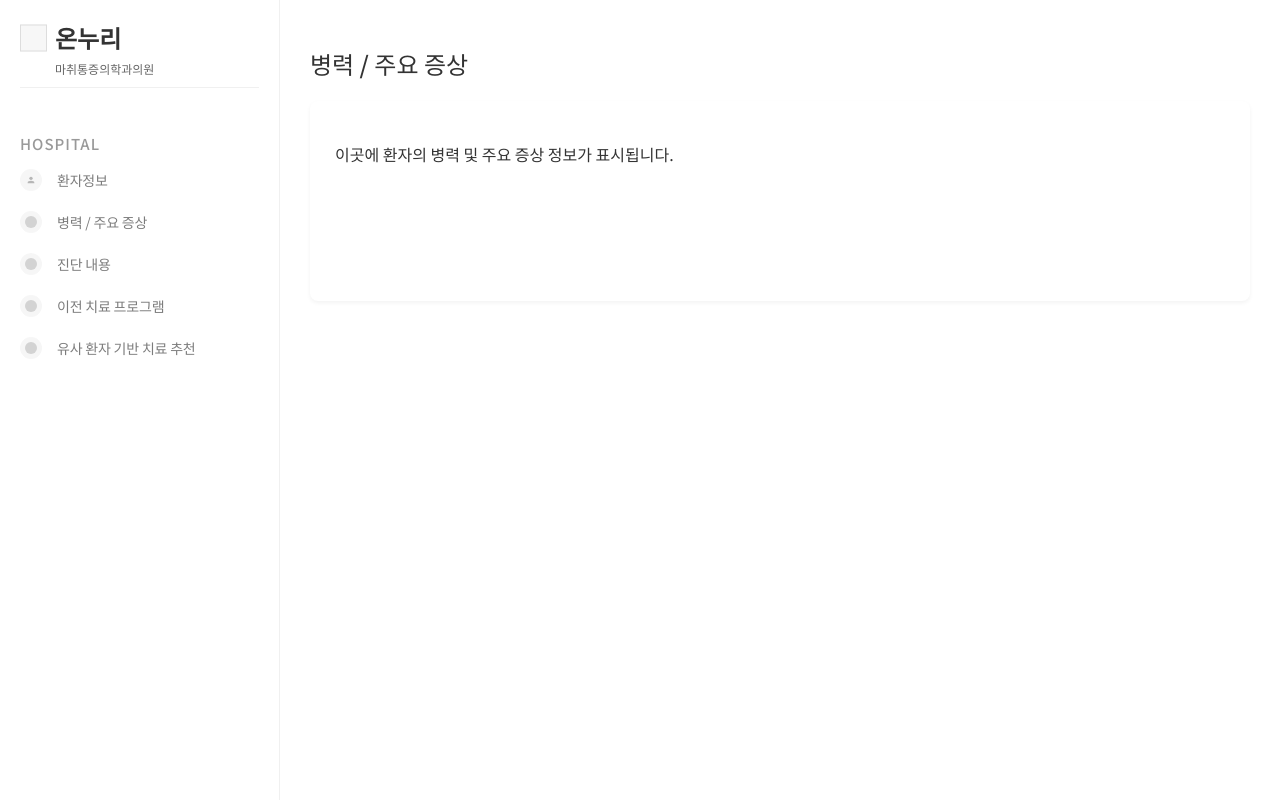
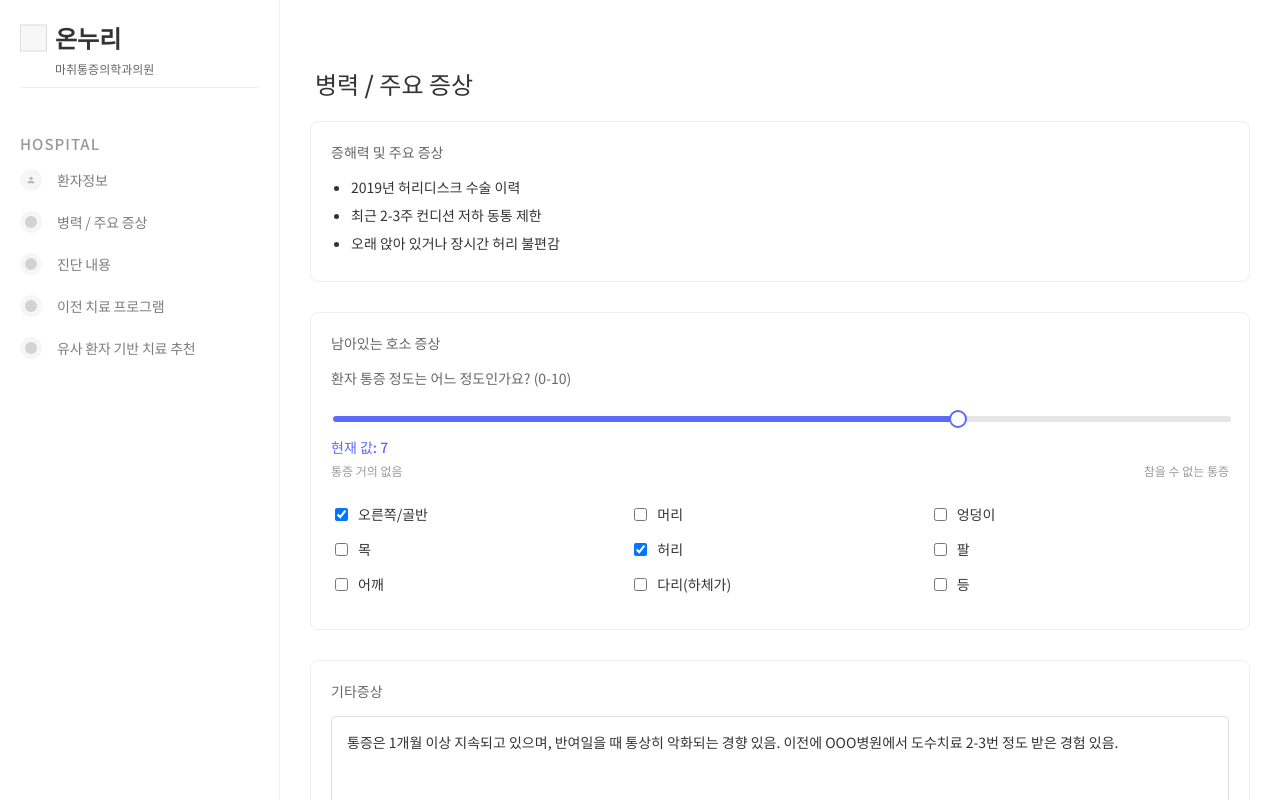
Before and after one commit to HY-DataScience/client, a React (Create React App) app: page /history in a window 1280 px wide. Built offline with nearby package versions, Linux system fonts and the light colour scheme.

Commit message:
feat: 설문조사 자동 생성 칸 구성

```diff
--- a/src/pages/History.css
+++ b/src/pages/History.css
@@ -1,5 +1,5 @@
 .history-page {
-  padding: 0;
+  padding: 20px 0 0 0;
 }
 
 .history-page h1 {
@@ -7,12 +7,150 @@
   color: #333;
   margin-bottom: 20px;
   font-weight: 500;
+  padding-left: 5px;
 }
 
 .history-content {
   background-color: white;
-  border-radius: 8px;
-  padding: 25px;
-  box-shadow: 0 2px 4px rgba(0, 0, 0, 0.05);
+  border-radius: 0;
+  padding: 0;
+  box-shadow: none;
   min-height: 200px;
 }
+
+.section {
+  margin-bottom: 30px;
+  border: 1px solid #eee;
+  border-radius: 8px;
+  padding: 20px;
+  background-color: #fff;
+}
+
+.section-title {
+  font-size: 14px;
+  color: #666;
+  margin-top: 0;
+  margin-bottom: 15px;
+  font-weight: normal;
+}
+
+/* 증해력 및 주요 증상 */
+.symptoms-list ul {
+  padding-left: 20px;
+  margin: 0;
+}
+
+.symptoms-list li {
+  margin-bottom: 8px;
+  color: #333;
+  font-size: 14px;
+}
+
+/* 호소 증상 */
+.pain-level {
+  margin-bottom: 25px;
+}
+
+.slider-label {
+  font-size: 14px;
+  color: #666;
+  margin-bottom: 15px;
+}
+
+.slider-container {
+  position: relative;
+  margin-bottom: 5px;
+}
+
+.pain-slider {
+  width: 100%;
+  height: 6px;
+  -webkit-appearance: none;
+  appearance: none;
+  background: linear-gradient(to right, #5d6af8 70%, #e6e6e6 70%);
+  outline: none;
+  border-radius: 3px;
+}
+
+.pain-slider::-webkit-slider-thumb {
+  -webkit-appearance: none;
+  appearance: none;
+  width: 18px;
+  height: 18px;
+  border-radius: 50%;
+  background: white;
+  border: 2px solid #5d6af8;
+  cursor: pointer;
+}
+
+.slider-value {
+  margin-top: 10px;
+  font-size: 14px;
+  color: #5d6af8;
+  font-weight: 500;
+}
+
+.slider-labels {
+  display: flex;
+  justify-content: space-between;
+  font-size: 12px;
+  color: #999;
+  margin-top: 5px;
+}
+
+/* 체크박스 그리드 */
+.checkbox-grid {
+  margin-top: 20px;
+}
+
+.checkbox-row {
+  display: flex;
+  margin-bottom: 15px;
+}
+
+.checkbox-label {
+  display: flex;
+  align-items: center;
+  flex: 1;
+  font-size: 14px;
+  color: #333;
+  cursor: pointer;
+}
+
+.checkbox-label input {
+  margin-right: 10px;
+}
+
+/* 기타 증상 */
+.symptoms-textarea {
+  width: 100%;
+  padding: 15px;
+  font-size: 14px;
+  border: 1px solid #e0e0e0;
+  border-radius: 4px;
+  resize: none;
+  font-family: inherit;
+  color: #333;
+}
+
+/* 버튼 */
+.action-buttons {
+  display: flex;
+  justify-content: flex-end;
+  margin-top: 20px;
+}
+
+.save-btn {
+  background-color: #5d6af8;
+  color: white;
+  border: none;
+  padding: 10px 30px;
+  border-radius: 4px;
+  font-size: 15px;
+  cursor: pointer;
+  transition: background-color 0.2s;
+}
+
+.save-btn:hover {
+  background-color: #4a57e5;
+}
--- a/src/pages/History.js
+++ b/src/pages/History.js
@@ -1,12 +1,182 @@
-import React from 'react';
+import React, { useState } from 'react';
 import './History.css';
 
 const History = () => {
+  const [painLevel, setPainLevel] = useState(7);
+
+  // 통증 부위 체크박스 상태
+  const [painAreas, setPainAreas] = useState({
+    rightPelvis: true,
+    back: false,
+    neck: false,
+    shoulders: false,
+    legs: false,
+    head: false,
+    waist: true,
+    arms: false,
+    hips: false
+  });
+
+  // 통증 부위 체크박스 핸들러
+  const handlePainAreaChange = (area) => {
+    setPainAreas({
+      ...painAreas,
+      [area]: !painAreas[area]
+    });
+  };
+
+  // 통증 정도 슬라이더 핸들러
+  const handlePainLevelChange = (e) => {
+    setPainLevel(e.target.value);
+  };
+
+  // 임시 데이터 - 병력 및 주요 증상
+  const medicalHistory = [
+    '2019년 허리디스크 수술 이력',
+    '최근 2-3주 컨디션 저하 동통 제한',
+    '오래 앉아 있거나 장시간 허리 불편감'
+  ];
+
+  // 임시 데이터 - 기타 증상
+  const otherSymptoms = '통증은 1개월 이상 지속되고 있으며, 반여일을 때 통상히 악화되는 경향 있음. 이전에 OOO병원에서 도수치료 2-3번 정도 받은 경험 있음.';
+
   return (
     <div className="history-page">
       <h1>병력 / 주요 증상</h1>
+
       <div className="history-content">
-        <p>이곳에 환자의 병력 및 주요 증상 정보가 표시됩니다.</p>
+        <div className="section">
+          <h3 className="section-title">증해력 및 주요 증상</h3>
+          <div className="symptoms-list">
+            <ul>
+              {medicalHistory.map((symptom, index) => (
+                <li key={index}>{symptom}</li>
+              ))}
+            </ul>
+          </div>
+        </div>
+
+        <div className="section">
+          <h3 className="section-title">남아있는 호소 증상</h3>
+
+          <div className="pain-level">
+            <p className="slider-label">환자 통증 정도는 어느 정도인가요? (0-10)</p>
+            <div className="slider-container">
+              <input
+                type="range"
+                min="0"
+                max="10"
+                value={painLevel}
+                onChange={handlePainLevelChange}
+                className="pain-slider"
+              />
+              <div className="slider-value">현재 값: {painLevel}</div>
+            </div>
+            <div className="slider-labels">
+              <span>통증 거의 없음</span>
+              <span>참을 수 없는 통증</span>
+            </div>
+          </div>
+
+          <div className="pain-areas">
+            <div className="checkbox-grid">
+              <div className="checkbox-row">
+                <label className="checkbox-label">
+                  <input
+                    type="checkbox"
+                    checked={painAreas.rightPelvis}
+                    onChange={() => handlePainAreaChange('rightPelvis')}
+                  />
+                  오른쪽/골반
+                </label>
+                <label className="checkbox-label">
+                  <input
+                    type="checkbox"
+                    checked={painAreas.head}
+                    onChange={() => handlePainAreaChange('head')}
+                  />
+                  머리
+                </label>
+                <label className="checkbox-label">
+                  <input
+                    type="checkbox"
+                    checked={painAreas.hips}
+                    onChange={() => handlePainAreaChange('hips')}
+                  />
+                  엉덩이
+                </label>
+              </div>
+              <div className="checkbox-row">
+                <label className="checkbox-label">
+                  <input
+                    type="checkbox"
+                    checked={painAreas.neck}
+                    onChange={() => handlePainAreaChange('neck')}
+                  />
+                  목
+                </label>
+                <label className="checkbox-label">
+                  <input
+                    type="checkbox"
+                    checked={painAreas.waist}
+                    onChange={() => handlePainAreaChange('waist')}
+                  />
+                  허리
+                </label>
+                <label className="checkbox-label">
+                  <input
+                    type="checkbox"
+                    checked={painAreas.arms}
+                    onChange={() => handlePainAreaChange('arms')}
+                  />
+                  팔
+                </label>
+              </div>
+              <div className="checkbox-row">
+                <label className="checkbox-label">
+                  <input
+                    type="checkbox"
+                    checked={painAreas.shoulders}
+                    onChange={() => handlePainAreaChange('shoulders')}
+                  />
+                  어깨
+                </label>
+                <label className="checkbox-label">
+                  <input
+                    type="checkbox"
+                    checked={painAreas.legs}
+                    onChange={() => handlePainAreaChange('legs')}
+                  />
+                  다리(하체가)
+                </label>
+                <label className="checkbox-label">
+                  <input
+                    type="checkbox"
+                    checked={painAreas.back}
+                    onChange={() => handlePainAreaChange('back')}
+                  />
+                  등
+                </label>
+              </div>
+            </div>
+          </div>
+        </div>
+
+        <div className="section">
+          <h3 className="section-title">기타증상</h3>
+          <div className="other-symptoms">
+            <textarea
+              className="symptoms-textarea"
+              value={otherSymptoms}
+              onChange={(e) => {}}
+              rows={4}
+            />
+          </div>
+        </div>
+
+        <div className="action-buttons">
+          <button className="save-btn">저장</button>
+        </div>
       </div>
     </div>
   );
```
